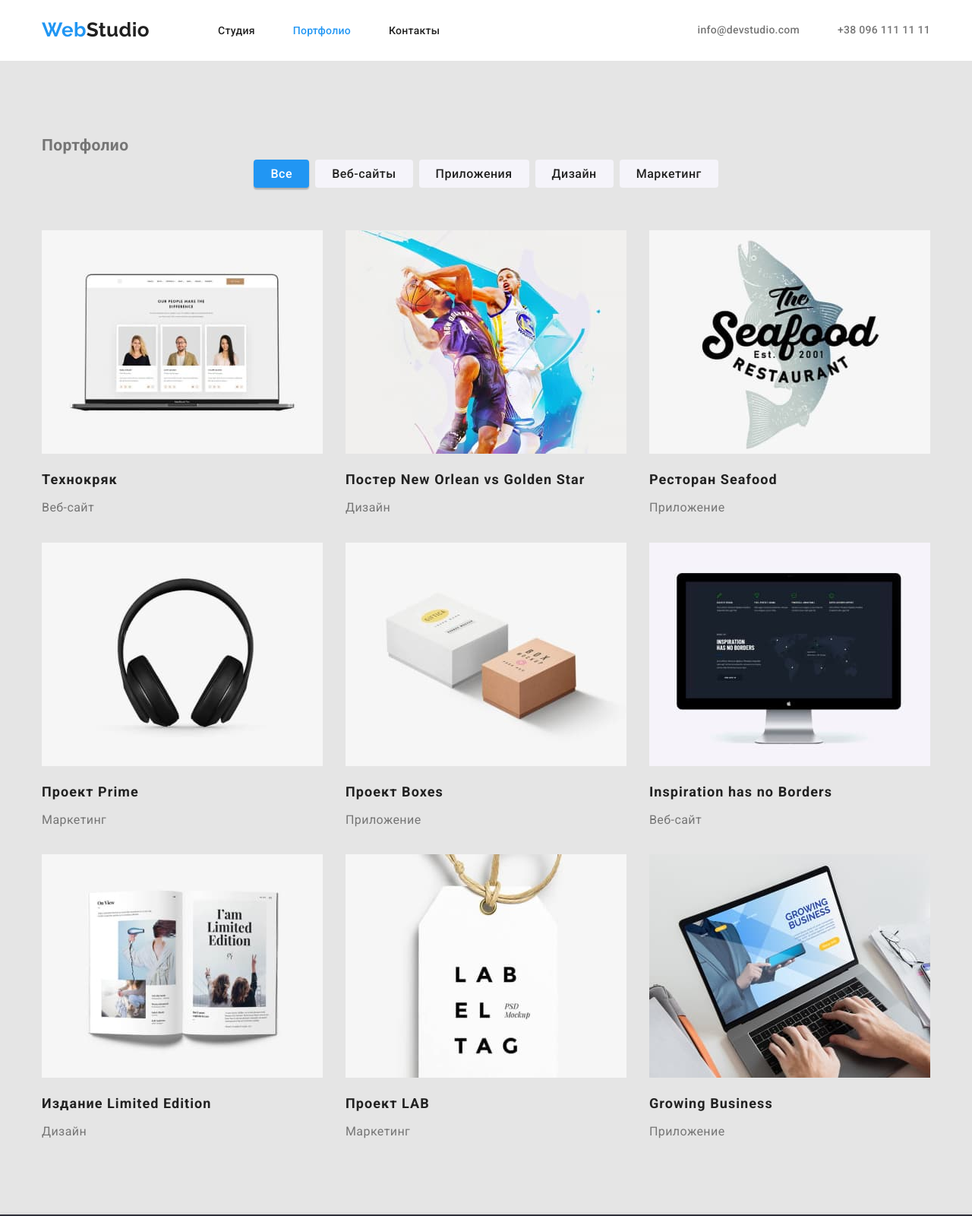
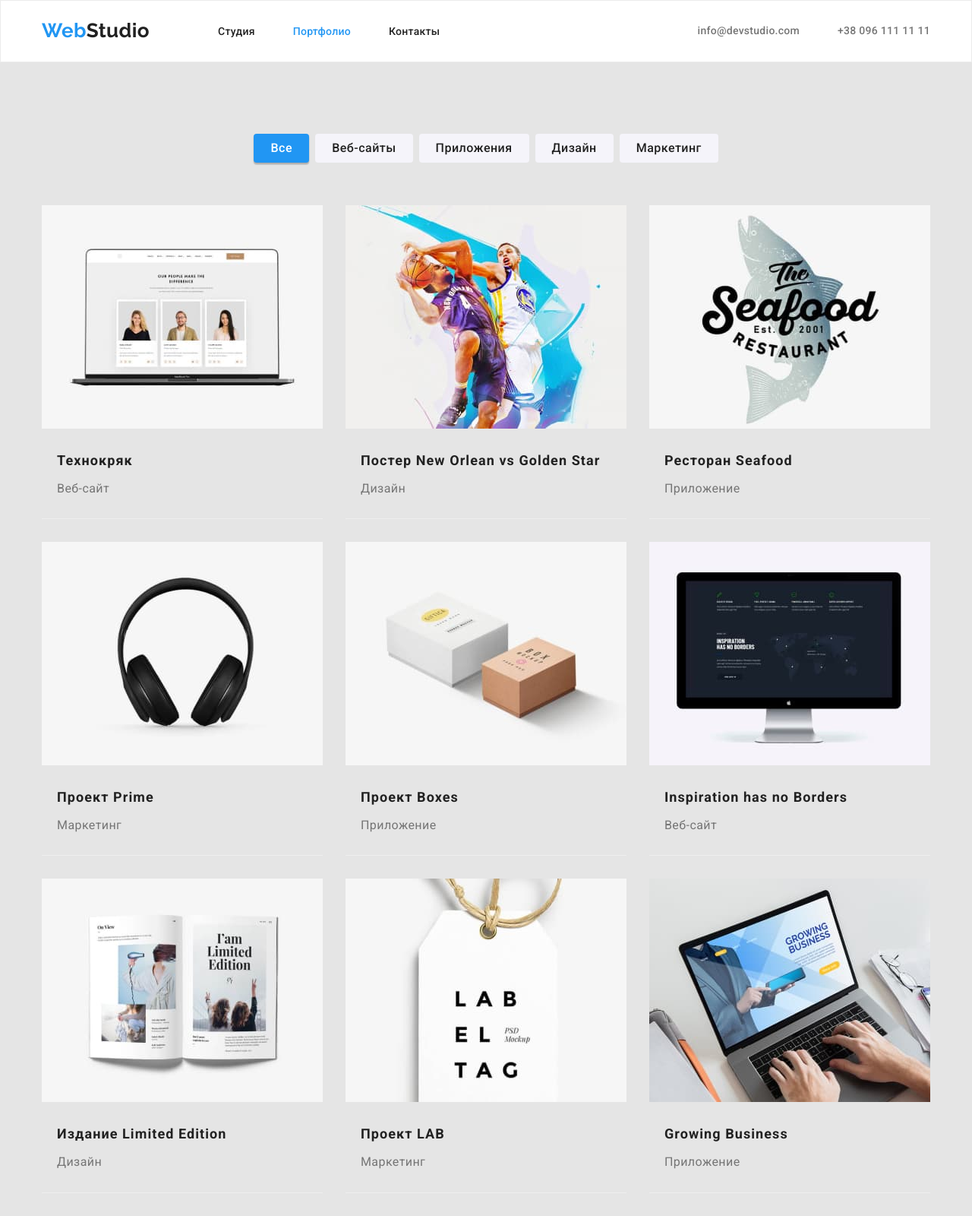
Before and after one commit to KostiantynFirst/goit-markup-hw-03, a plain HTML site: page portfolio.html in a window 1280 px wide. Shown: the top 1600 px of the page at 76% size. Drawn offline with nearby package versions, Linux system fonts and the light colour scheme.

Commit message:
Fix mistakes

```diff
--- a/css/style.css
+++ b/css/style.css
@@ -14,6 +14,7 @@
     --background-text-color: #E5E5E5;
     --background-secondary-color: #F5F4FA;
     --background-third-color: #2F303A;
+    --border-color: #EEEEEE;
 }
 
 html {
@@ -41,12 +42,17 @@ body {
     letter-spacing: 0.03em;
 }
 
+.hidden-title {
+    display: none;
+}
+
 .list {
     list-style: none;
 }
 
 .page-header {
     background-color: var(--secondary-text-color);
+    border: 1px solid #ECECEC;
 }
 
 /* Container */
@@ -165,6 +171,7 @@ body {
 }
 
 .hero {
+    padding-top: 200px;
     text-align: center;
 }
 
@@ -177,6 +184,10 @@ body {
     line-height: 1.36;
     letter-spacing: 0.06em;
     text-transform: uppercase;
+}
+
+.hero > .button {
+    margin-bottom: 210px;
 }
 
 
@@ -248,6 +259,9 @@ body {
 
 .persons > .item {
     width: 270px;
+    background-color: var(--background-secondary-color);
+    box-shadow: 0px 1px 3px rgba(0, 0, 0, 0.12), 0px 1px 1px rgba(0, 0, 0, 0.14), 0px 2px 1px rgba(0, 0, 0, 0.2);
+    border-radius: 0px 0px 4px 4px;
 }
 
 .persons > .item:not(:last-child) {
@@ -353,6 +367,7 @@ body {
 
 .portfolio-list-item {
     width: calc((100% - 60px) / 3);
+    border-bottom: 1px solid #EEEEEE;
 }
 
 .portfolio-list-item:not(:nth-child(3n)) {
@@ -369,7 +384,10 @@ body {
 
 .portfolio-item img {
     display: block;
-    margin-bottom: 16px;
+}
+
+.potrfolio-container {
+    padding: 24px 20px;
 }
 
 .portfolio-title {
--- a/portfolio.html
+++ b/portfolio.html
@@ -31,7 +31,7 @@
     <main>
         <section class="section">
             <div class="container">
-                <h1>Портфолио</h1>
+                <h1 class="hidden-title">Портфолио</h1>
             <ul class="potrtfolio-btn-list list">
                 <li class="button-list"><button type="button" class="button primary btn">Все</button></li>
                 <li class="button-list"><button type="button" class="button secondary btn">Веб-сайты</button></li>
@@ -43,64 +43,82 @@
                 <li class="portfolio-list-item">
                     <a class="portfolio-item" href="">
                         <img src="./images/gallery1.jpg" alt="иллюстрация к Технокряку" width="370" height="294">
+                            <div class="potrfolio-container">
                                 <h3 class="portfolio-title">Технокряк</h3>
                                 <p class="portfolio-text">Веб-сайт</p>
+                            </div>
                         </a>
                 </li>
                 <li class="portfolio-list-item">
                     <a class="portfolio-item" href="">
                         <img src="./images/gallery2.jpg" alt="постер New Orlean vs Golden Star" width="370" height="294">
+                        <div class="potrfolio-container">
                             <h3 class="portfolio-title">Постер New Orlean vs Golden Star</h3>
                             <p class="portfolio-text">Дизайн</p>
+                        </div>
                     </a>
                 </li>
                 <li class="portfolio-list-item">
                     <a class="portfolio-item" href="">
                         <img src="./images/gallery3.jpg" alt="ресторан Seafood" width="370" height="294">
+                        <div class="potrfolio-container">
                             <h3 class="portfolio-title">Ресторан Seafood</h3>
                             <p class="portfolio-text">Приложение</p>
+                        </div>
                     </a>
                 </li>
                 <li class="portfolio-list-item">
                     <a class="portfolio-item" href="">
                         <img src="./images/gallery4.jpg" alt="иллюстрация к проекту Prime" width="370" height="294">
+                        <div class="potrfolio-container">
                             <h3 class="portfolio-title">Проект Prime</h3>
                             <p class="portfolio-text">Маркетинг</p>
+                        </div>
                     </a>
                 </li>
                 <li class="portfolio-list-item">
                     <a class="portfolio-item" href="">
                         <img src="./images/gallery5.jpg" alt="иллюстрация к проекту Boxes" width="370" height="294">
+                        <div class="potrfolio-container">
                             <h3 class="portfolio-title">Проект Boxes</h3>
                             <p class="portfolio-text">Приложение</p>
+                        </div>
                     </a>
                 </li>
                 <li class="portfolio-list-item">
                     <a class="portfolio-item" href="">
                         <img src="./images/gallery6.jpg" alt="монитор компьютера" width="370" height="294">
+                        <div class="potrfolio-container">
                             <h3 class="portfolio-title">Inspiration has no Borders</h3>
                             <p class="portfolio-text">Веб-сайт</p>
+                        </div>
                     </a>
                 </li>
                 <li class="portfolio-list-item">
                     <a class="portfolio-item" href="">
                         <img src="./images/gallery7.jpg" alt="издание Limited Edition" width="370" height="294">
+                        <div class="potrfolio-container">
                             <h3 class="portfolio-title">Издание Limited Edition</h3>
                             <p class="portfolio-text">Дизайн</p>
+                        </div>
                     </a>
                 </li>
                 <li class="portfolio-list-item">
                     <a class="portfolio-item" href="">
                         <img src="./images/gallery8.jpg" alt="иллюстрация к проекту LAB" width="370" height="294">
+                        <div class="potrfolio-container">
                             <h3 class="portfolio-title">Проект LAB</h3>
                             <p class="portfolio-text">Маркетинг</p>
+                        </div>
                     </a>
                 </li>
                 <li class="portfolio-list-item">
                     <a class="portfolio-item" href="">
                         <img src="./images/gallery9.jpg" alt="человек печатает на клавиатуре ноутбука" width="370" height="294">
+                        <div class="potrfolio-container">
                             <h3 class="portfolio-title">Growing Business</h3>
                             <p class="portfolio-text">Приложение</p>
+                        </div>
                     </a>
                 </li>
             </ul>
```
Also changed, not shown: index.html (+2 -2 lines). Lines whose indentation alone changed are shown as unchanged.
